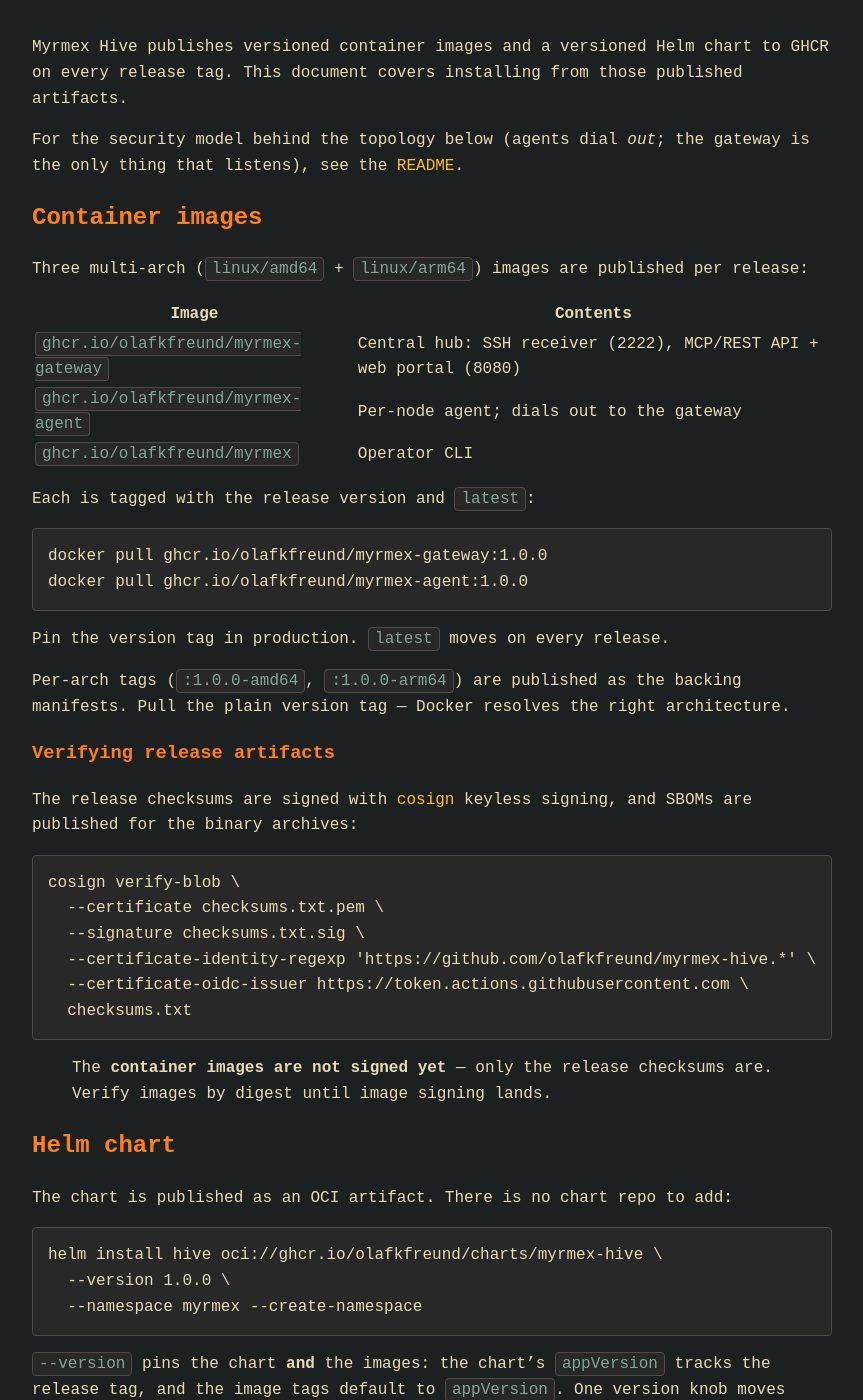
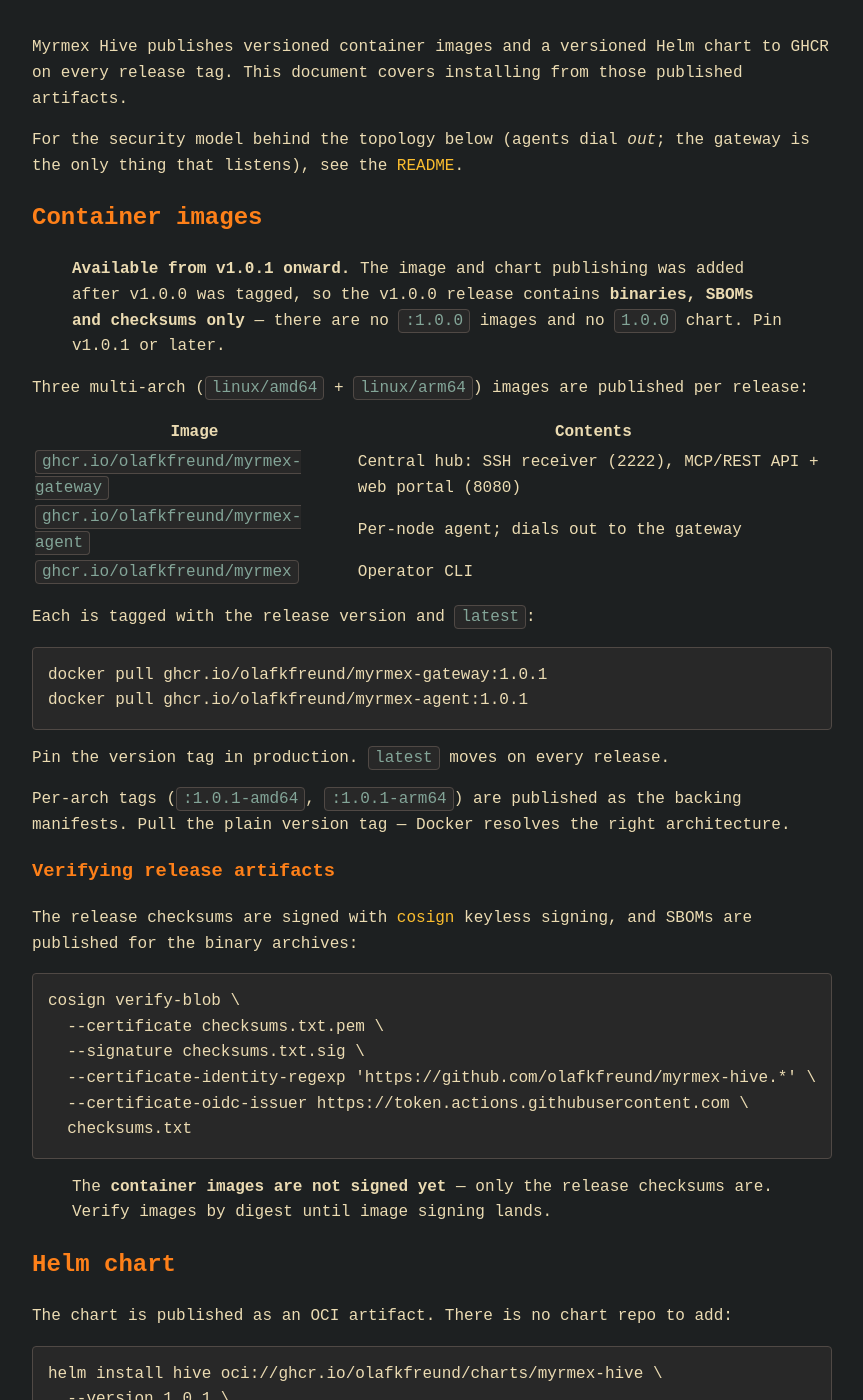
Before and after one commit to olafkfreund/myrmex-hive, a Jekyll site: the page built from docs/DEPLOYMENT.md, in a window 1280 px wide and 1400 px high, scrolled down 323 px. Shown: the whole window, without its empty margins (208-1071 px from the left). Built offline with Jekyll 4.4.1, drawn with Linux system fonts in a browser that asks for light colours; our own code applies the rules of GitHub Pages for plain Markdown files; some of the changed text lies outside the part shown.

Commit message:
fix(docs): images/chart start at v1.0.1, not v1.0.0
The docs pinned 1.0.0 for both the images and the chart. Neither exists:
the GHCR/Helm publishing config landed in a3c4d11, AFTER the v1.0.0 tag,
so v1.0.0's goreleaser had no `dockers:` blocks at all and the release
shipped binaries/SBOMs/checksums only. Every documented `docker pull` and
`helm install --version 1.0.0` would 404, and always would have - the tag
can't retroactively grow images.

Repoints the examples at 1.0.1 (the first release that will contain the
publishing config) and says so explicitly, so nobody goes looking for
:1.0.0 images that were never built.

Found while trying to flip the GHCR packages public and discovering there
were no myrmex packages at all.

Co-Authored-By: Claude Opus 4.8 (1M context) <noreply@anthropic.com>
Claude-Session: https://claude.ai/code/session_016g5R3KPrXqdm4nT2RXH52p

````diff
--- a/docs/DEPLOYMENT.md
+++ b/docs/DEPLOYMENT.md
@@ -8,6 +8,11 @@ For the security model behind the topology below (agents dial *out*; the
 gateway is the only thing that listens), see the [README](../README.md).
 
 ## Container images
+
+> **Available from v1.0.1 onward.** The image and chart publishing was added
+> after v1.0.0 was tagged, so the v1.0.0 release contains **binaries, SBOMs and
+> checksums only** — there are no `:1.0.0` images and no `1.0.0` chart. Pin
+> v1.0.1 or later.
 
 Three multi-arch (`linux/amd64` + `linux/arm64`) images are published per release:
 
@@ -20,13 +25,13 @@ Three multi-arch (`linux/amd64` + `linux/arm64`) images are published per releas
 Each is tagged with the release version and `latest`:
 
 ```bash
-docker pull ghcr.io/olafkfreund/myrmex-gateway:1.0.0
-docker pull ghcr.io/olafkfreund/myrmex-agent:1.0.0
+docker pull ghcr.io/olafkfreund/myrmex-gateway:1.0.1
+docker pull ghcr.io/olafkfreund/myrmex-agent:1.0.1
 ```
 
 Pin the version tag in production. `latest` moves on every release.
 
-Per-arch tags (`:1.0.0-amd64`, `:1.0.0-arm64`) are published as the backing
+Per-arch tags (`:1.0.1-amd64`, `:1.0.1-arm64`) are published as the backing
 manifests. Pull the plain version tag — Docker resolves the right architecture.
 
 ### Verifying release artifacts
@@ -52,7 +57,7 @@ The chart is published as an OCI artifact. There is no chart repo to add:
 
 ```bash
 helm install hive oci://ghcr.io/olafkfreund/charts/myrmex-hive \
-  --version 1.0.0 \
+  --version 1.0.1 \
   --namespace myrmex --create-namespace
 ```
 
@@ -64,8 +69,8 @@ moves both. Override per-image with `image.tag`, `gateway.image.tag`, or
 Inspect before installing:
 
 ```bash
-helm show values oci://ghcr.io/olafkfreund/charts/myrmex-hive --version 1.0.0
-helm template hive oci://ghcr.io/olafkfreund/charts/myrmex-hive --version 1.0.0
+helm show values oci://ghcr.io/olafkfreund/charts/myrmex-hive --version 1.0.1
+helm template hive oci://ghcr.io/olafkfreund/charts/myrmex-hive --version 1.0.1
 ```
 
 ### What it deploys
@@ -90,7 +95,7 @@ trusts its key. Generate a keypair, then pass both sides:
 ssh-keygen -t ed25519 -N '' -C k8s-node -f ./agent_key
 
 helm install hive oci://ghcr.io/olafkfreund/charts/myrmex-hive \
-  --version 1.0.0 \
+  --version 1.0.1 \
   --namespace myrmex --create-namespace \
   --set-file gateway.authorizedKeys=./agent_key.pub \
   --set-file agent.privateKey=./agent_key
````
Also changed, not shown: other parts of docs/DEPLOYMENT.md (+1 -1 lines), README.md.
